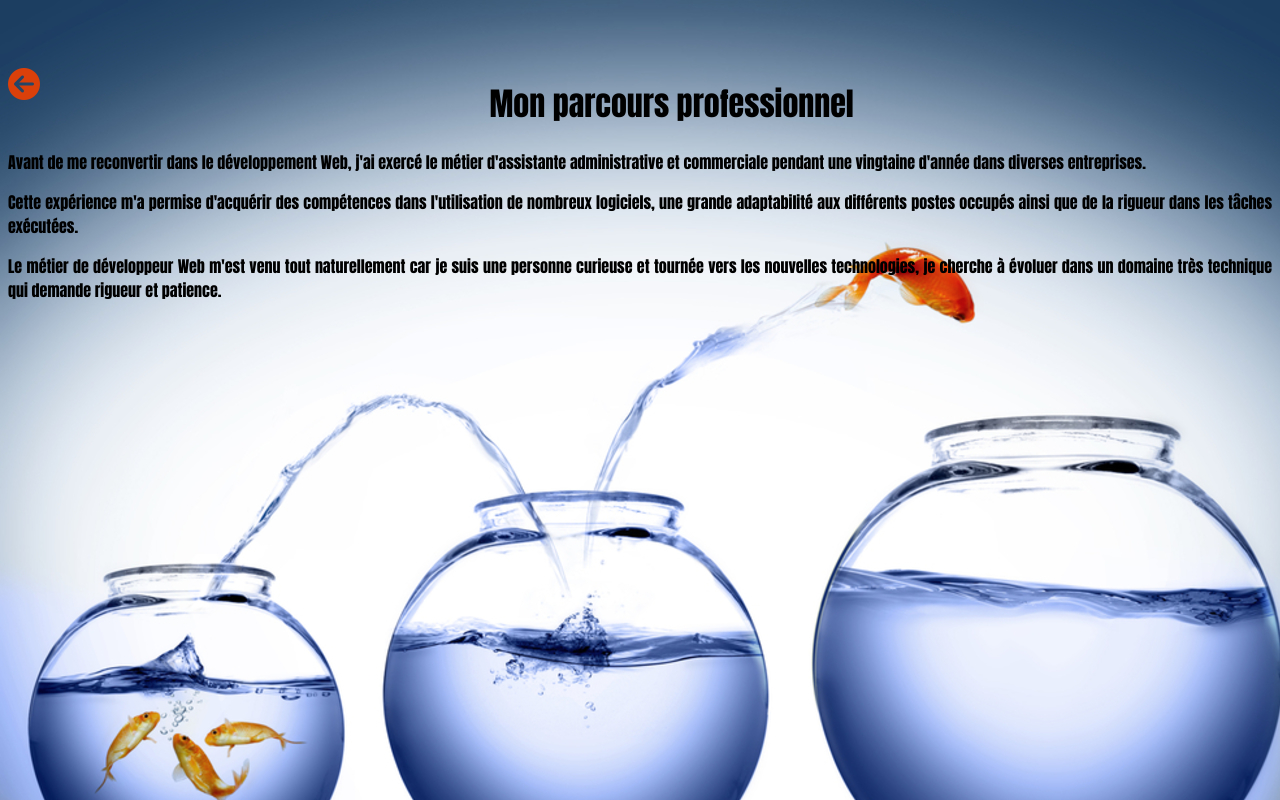
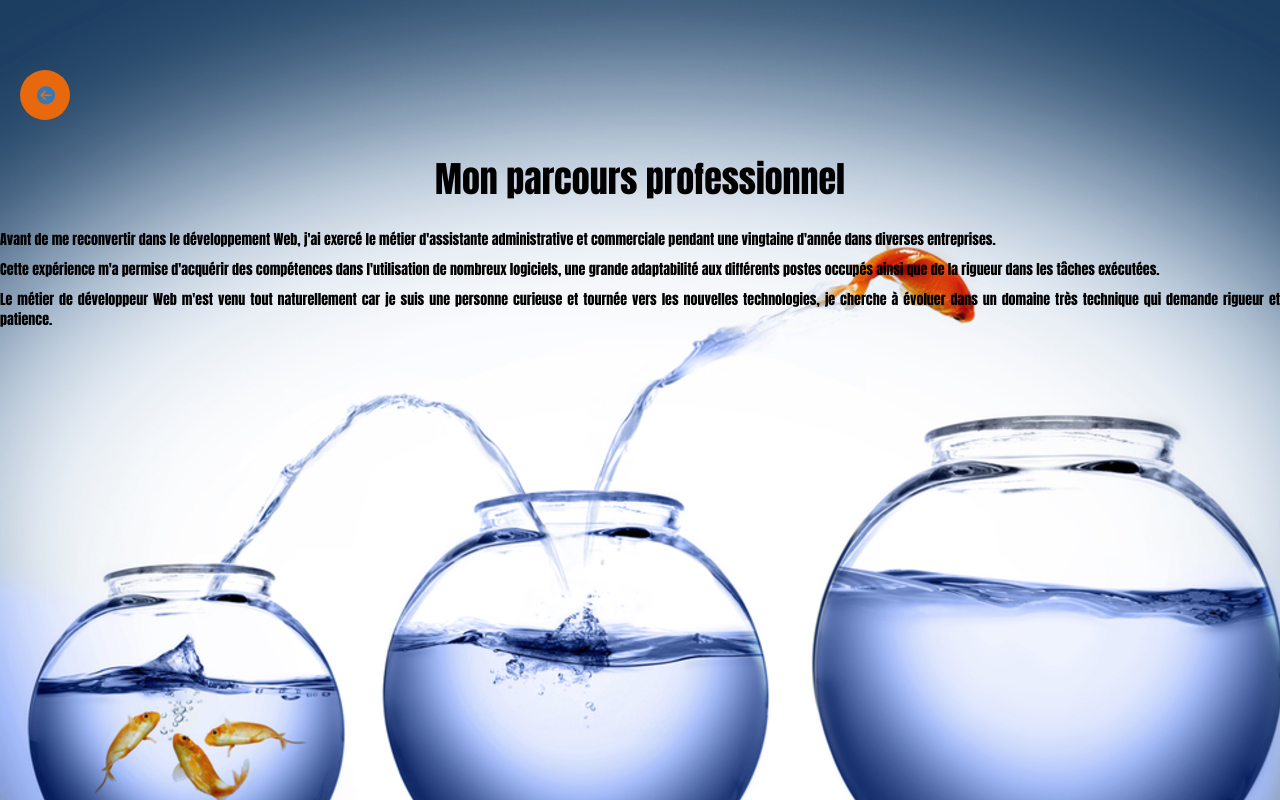
Before and after one commit to veroboulnois/veroboulnois.github.io, a plain HTML site: page page2.html in a window 1280 px wide. Drawn offline with nearby package versions, Linux system fonts and the light colour scheme.

Commit message:
cv bootstrap final

```diff
--- a/page2.html
+++ b/page2.html
@@ -2,15 +2,15 @@
 <html>
 <head>
   <meta charset="utf-8">
+  <link href="https://maxcdn.bootstrapcdn.com/bootstrap/3.3.7/css/bootstrap.min.css" rel="stylesheet">
   <link rel="stylesheet" href="stylePage2.css">
   <script src="https://use.fontawesome.com/a85a823305.js"></script>
   <title>Mon parcours</title>
 </head>
 <body>
-  <a href="index.html"><div class="bouton">
-    <i class="fa fa-arrow-circle-left fa-2x" aria-hidden="true"></i>
-  </div></a>
-  <div class="parcours"><h1><strong>Mon parcours professionnel</strong></h1><p>Avant de me reconvertir dans le développement Web, j'ai exercé le métier d'assistante administrative et commerciale pendant une vingtaine d'année dans diverses entreprises.</p><p>Cette expérience m'a permise d'acquérir des compétences dans l'utilisation de nombreux logiciels, une grande adaptabilité aux différents postes occupés ainsi que de la rigueur dans les tâches exécutées.</p>
+  <a href="index.html"><button class="btn btn-lg" type="submit"><span class="fa fa-arrow-circle-left"></span></button></a>
+  <div class="parcours"><h1><strong>Mon parcours professionnel</strong></h1><br>
+    <p>Avant de me reconvertir dans le développement Web, j'ai exercé le métier d'assistante administrative et commerciale pendant une vingtaine d'année dans diverses entreprises.</p><p>Cette expérience m'a permise d'acquérir des compétences dans l'utilisation de nombreux logiciels, une grande adaptabilité aux différents postes occupés ainsi que de la rigueur dans les tâches exécutées.</p>
     <p>Le métier de développeur Web m'est venu tout naturellement car je suis une personne curieuse et tournée vers les nouvelles technologies, je cherche à évoluer dans un domaine très technique qui demande rigueur et patience.</p>
   </div>
 </body>
--- a/style.css
+++ b/style.css
@@ -3,7 +3,7 @@ header {
   background : url("https://www.avastmobileenterprise.com/hubfs/Remotuin-2016/Image/Form-Bg.png?t=1480609795260img");
   background-attachment: fixed;
   background-repeat: no-repeat;
-  }
+}
 
 [class*="col-"], footer {
   border: 6px;
@@ -20,7 +20,7 @@ i
 }
 #contenuCompetences div
 {
-  text-align: left;
+  text-align: center;
 }
 .couleur{
   background-color: #6AF6AF;
--- a/stylePage2.css
+++ b/stylePage2.css
@@ -14,13 +14,15 @@ p
   font-weight: bold;
   text-align: justify;
 }
-.bouton{
-float: left;
-margin: auto;
-padding-top: 10px;
-width: 5%;
-height: 15px;
-}
+.btn-lg
+{
+  width: 50px;
+  height: 50px;
+  border-radius: 25px;
+  margin: 20px;
+  padding-top: 10px;
+  background-color: #E8680D;
+  }
 h1
 {
   text-align: center;
@@ -29,3 +31,8 @@ i
 {
   color: #DA400A;
 }
+#lien
+{
+  text-decoration: underline;
+  color : #E8680D;
+}
```
Also changed, not shown: index.html (+10 -5 lines).
